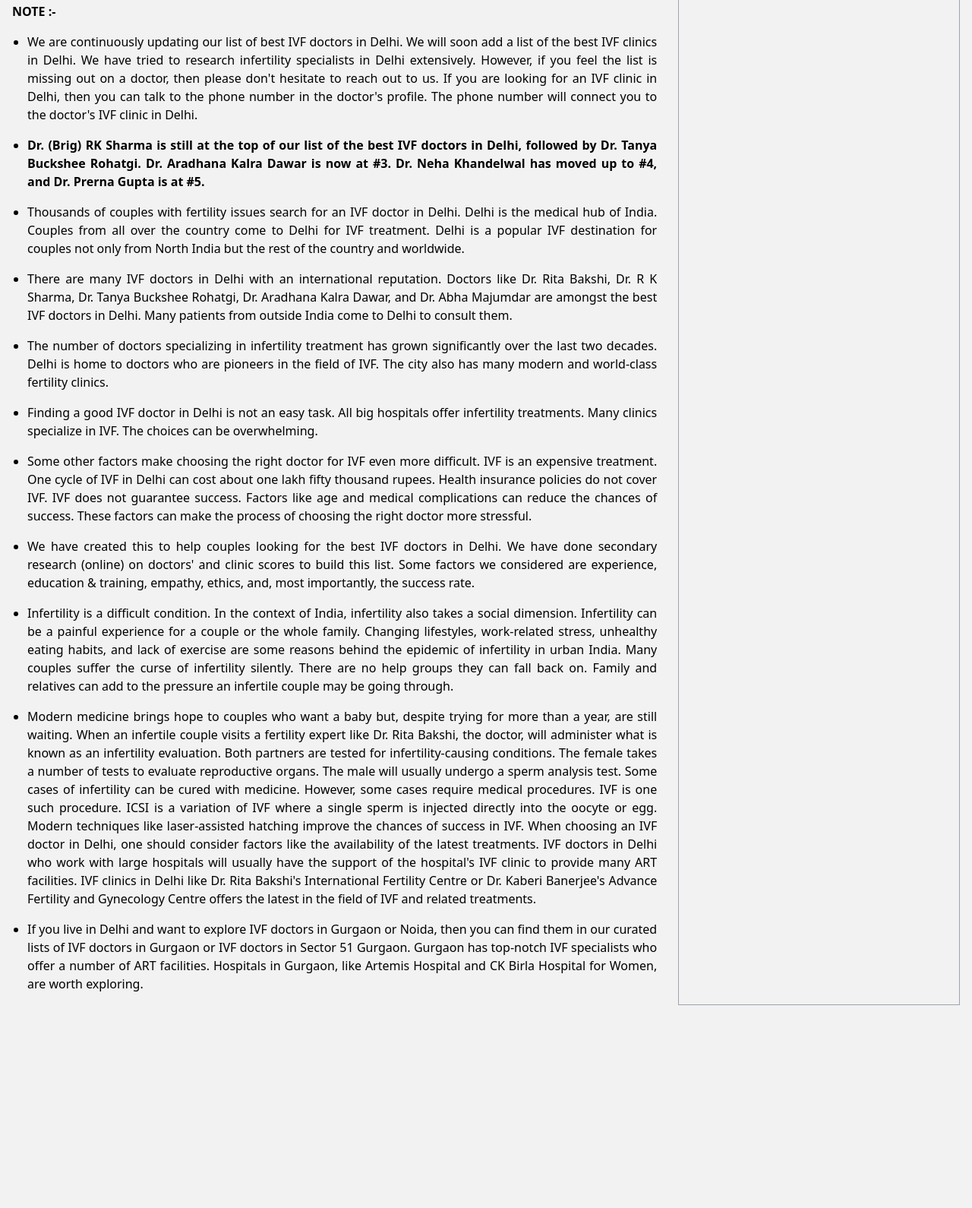
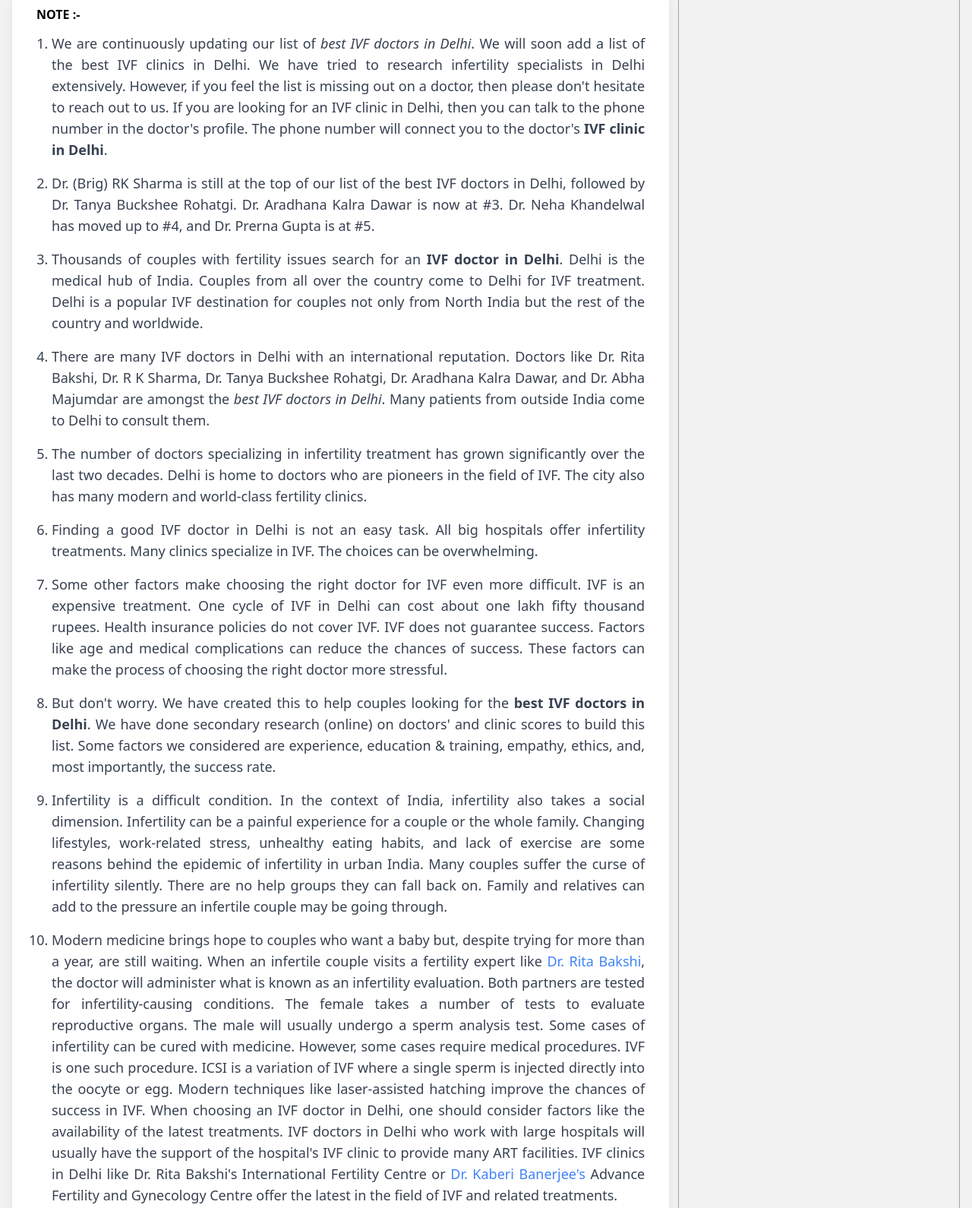
Before and after one commit to Pinak-Idea-Lab-Private-Limited/doctorCard-collectionPage, a website: page index.html in a window 1280 px wide. Shown: the part 2763-4353 px from the top of the page at 76% size. Before the commit the page ends 4086 px from the top, so only its background shows below. Drawn offline with nearby package versions, Linux system fonts and the light colour scheme.

Commit message:
changes: note bottom content

```diff
--- a/index.html
+++ b/index.html
@@ -2183,81 +2183,59 @@
 
       </div>
 
-      <div class=" max-w-7xl mx-auto py-4 pr-4">
-        <h2 class="font-bold">NOTE :-</h2>
-        <ul class="list-disc pl-5">
-          <li class="text-justify mt-4">
-            We are continuously updating our list of best IVF doctors in Delhi. We will soon add a list of the best IVF
-            clinics in Delhi. We have tried to research infertility specialists in Delhi extensively. However, if you
-            feel the list is missing out on a doctor, then please don't hesitate to reach out to us. If you are looking
-            for an IVF clinic in Delhi, then you can talk to the phone number in the doctor's profile. The phone number
-            will connect you to the doctor's IVF clinic in Delhi.
-          </li>
-          <li class="text-justify mt-4 font-bold">
-            Dr. (Brig) RK Sharma is still at the top of our list of the best IVF doctors in Delhi, followed by Dr. Tanya
-            Buckshee Rohatgi. Dr. Aradhana Kalra Dawar is now at #3. Dr. Neha Khandelwal has moved up to #4, and Dr.
-            Prerna Gupta is at #5.
-          </li>
-          <li class="text-justify mt-4">
-            Thousands of couples with fertility issues search for an IVF doctor in Delhi. Delhi is the medical hub of
-            India. Couples from all over the country come to Delhi for IVF treatment. Delhi is a popular IVF destination
-            for couples not only from North India but the rest of the country and worldwide.
-          </li>
-          <li class="text-justify mt-4">
-            There are many IVF doctors in Delhi with an international reputation. Doctors like Dr. Rita Bakshi, Dr. R K
-            Sharma, Dr. Tanya Buckshee Rohatgi, Dr. Aradhana Kalra Dawar, and Dr. Abha Majumdar are amongst the best IVF
-            doctors in Delhi. Many patients from outside India come to Delhi to consult them.
-          </li>
-          <li class="text-justify mt-4">
-            The number of doctors specializing in infertility treatment has grown significantly over the last two
-            decades. Delhi is home to doctors who are pioneers in the field of IVF. The city also has many modern and
-            world-class fertility clinics.
-          </li>
-          <li class="text-justify mt-4">
-            Finding a good IVF doctor in Delhi is not an easy task. All big hospitals offer infertility treatments. Many
-            clinics specialize in IVF. The choices can be overwhelming.
-          </li>
-          <li class="text-justify mt-4">
-            Some other factors make choosing the right doctor for IVF even more difficult. IVF is an expensive
-            treatment. One cycle of IVF in Delhi can cost about one lakh fifty thousand rupees. Health insurance
-            policies do not cover IVF. IVF does not guarantee success. Factors like age and medical complications can
-            reduce the chances of success. These factors can make the process of choosing the right doctor more
-            stressful.
-          </li>
-          <li class="text-justify mt-4">
-            We have created this to help couples looking for the best IVF doctors in Delhi. We have done secondary
-            research (online) on doctors' and clinic scores to build this list. Some factors we considered are
-            experience, education & training, empathy, ethics, and, most importantly, the success rate.
-          </li>
-          <li class="text-justify mt-4">
-            Infertility is a difficult condition. In the context of India, infertility also takes a social dimension.
-            Infertility can be a painful experience for a couple or the whole family. Changing lifestyles, work-related
-            stress, unhealthy eating habits, and lack of exercise are some reasons behind the epidemic of infertility in
-            urban India. Many couples suffer the curse of infertility silently. There are no help groups they can fall
-            back on. Family and relatives can add to the pressure an infertile couple may be going through.
-          </li>
-          <li class="text-justify mt-4">
-            Modern medicine brings hope to couples who want a baby but, despite trying for more than a year, are still
-            waiting. When an infertile couple visits a fertility expert like Dr. Rita Bakshi, the doctor, will
-            administer what is known as an infertility evaluation. Both partners are tested for infertility-causing
-            conditions. The female takes a number of tests to evaluate reproductive organs. The male will usually
-            undergo a sperm analysis test. Some cases of infertility can be cured with medicine. However, some cases
-            require medical procedures. IVF is one such procedure. ICSI is a variation of IVF where a single sperm is
-            injected directly into the oocyte or egg. Modern techniques like laser-assisted hatching improve the chances
-            of success in IVF. When choosing an IVF doctor in Delhi, one should consider factors like the availability
-            of the latest treatments. IVF doctors in Delhi who work with large hospitals will usually have the support
-            of the hospital's IVF clinic to provide many ART facilities. IVF clinics in Delhi like Dr. Rita Bakshi's
-            International Fertility Centre or Dr. Kaberi Banerjee's Advance Fertility and Gynecology Centre offers the
-            latest in the field of IVF and related treatments.
-          </li>
-          <li class="text-justify mt-4">
-            If you live in Delhi and want to explore IVF doctors in Gurgaon or Noida, then you can find them in our
-            curated lists of IVF doctors in Gurgaon or IVF doctors in Sector 51 Gurgaon. Gurgaon has top-notch IVF
-            specialists who offer a number of ART facilities. Hospitals in Gurgaon, like Artemis Hospital and CK Birla
-            Hospital for Women, are worth exploring.
-          </li>
-        </ul>
+      <div class=" bg-white lg:rounded-lg shadow-lg  max-w-7xl mx-auto pt-5 pb-6 px-5 lg:px-8 mb-4">
+        <div class="pb-3">
+
+          <strong >NOTE :-</strong>
+        </div>
+          <ol class="list-decimal pl-5">
+              <li class="mb-4 text-gray-700 text-justify text-lg">
+                   We are continuously updating our list of <em class="italic">best IVF doctors in Delhi</em>. We will soon add a list of the best IVF clinics in Delhi. We have tried to research infertility specialists in Delhi extensively. However, if you feel the list is missing out on a doctor, then please don't hesitate to reach out to us. If you are looking for an IVF clinic in Delhi, then you can talk to the phone number in the doctor's profile. The phone number will connect you to the doctor's <strong class="font-bold">IVF clinic in Delhi</strong>.
+              </li>
+
+              <li class="mb-4 text-gray-700 text-justify text-lg">
+                  Dr. (Brig) RK Sharma is still at the top of our list of the best IVF doctors in Delhi, followed by Dr. Tanya Buckshee Rohatgi. Dr. Aradhana Kalra Dawar is now at #3. Dr. Neha Khandelwal has moved up to #4, and Dr. Prerna Gupta is at #5.
+              </li>
+
+              <li class="mb-4 text-gray-700 text-justify text-lg">
+                  Thousands of couples with fertility issues search for an <strong class="font-bold">IVF doctor in Delhi</strong>. Delhi is the medical hub of India. Couples from all over the country come to Delhi for IVF treatment. Delhi is a popular IVF destination for couples not only from North India but the rest of the country and worldwide.
+              </li>
+
+              <li class="mb-4 text-gray-700 text-justify text-lg">
+                  There are many IVF doctors in Delhi with an international reputation. Doctors like Dr. Rita Bakshi, Dr. R K Sharma, Dr. Tanya Buckshee Rohatgi, Dr. Aradhana Kalra Dawar, and Dr. Abha Majumdar are amongst the <em class="italic">best IVF doctors in Delhi</em>. Many patients from outside India come to Delhi to consult them.
+              </li>
+
+              <li class="mb-4 text-gray-700 text-justify text-lg">
+                  The number of doctors specializing in infertility treatment has grown significantly over the last two decades. Delhi is home to doctors who are pioneers in the field of IVF. The city also has many modern and world-class fertility clinics.
+              </li>
+
+              <li class="mb-4 text-gray-700 text-justify text-lg">
+                  Finding a good IVF doctor in Delhi is not an easy task. All big hospitals offer infertility treatments. Many clinics specialize in IVF. The choices can be overwhelming.
+              </li>
+
+              <li class="mb-4 text-gray-700 text-justify text-lg">
+                  Some other factors make choosing the right doctor for IVF even more difficult. IVF is an expensive treatment. One cycle of IVF in Delhi can cost about one lakh fifty thousand rupees. Health insurance policies do not cover IVF. IVF does not guarantee success. Factors like age and medical complications can reduce the chances of success. These factors can make the process of choosing the right doctor more stressful.
+              </li>
+
+              <li class="mb-4 text-gray-700 text-justify text-lg">
+                  But don't worry. We have created this to help couples looking for the <strong class="font-bold">best IVF doctors in Delhi</strong>. We have done secondary research (online) on doctors' and clinic scores to build this list. Some factors we considered are experience, education &amp; training, empathy, ethics, and, most importantly, the success rate.
+              </li>
+
+              <li class="mb-4 text-gray-700 text-justify text-lg">
+                  Infertility is a difficult condition. In the context of India, infertility also takes a social dimension. Infertility can be a painful experience for a couple or the whole family. Changing lifestyles, work-related stress, unhealthy eating habits, and lack of exercise are some reasons behind the epidemic of infertility in urban India. Many couples suffer the curse of infertility silently. There are no help groups they can fall back on. Family and relatives can add to the pressure an infertile couple may be going through.
+              </li>
+
+              <li class="mb-4 text-gray-700 text-justify text-lg">
+                  Modern medicine brings hope to couples who want a baby but, despite trying for more than a year, are still waiting. When an infertile couple visits a fertility expert like <a href="https://www.pregawish.com/doctors/dr-rita-bakshi" class="text-blue-500 hover:underline">Dr. Rita Bakshi</a>, the doctor will administer what is known as an infertility evaluation. Both partners are tested for infertility-causing conditions. The female takes a number of tests to evaluate reproductive organs. The male will usually undergo a sperm analysis test. Some cases of infertility can be cured with medicine. However, some cases require medical procedures. IVF is one such procedure. ICSI is a variation of IVF where a single sperm is injected directly into the oocyte or egg. Modern techniques like laser-assisted hatching improve the chances of success in IVF. When choosing an IVF doctor in Delhi, one should consider factors like the availability of the latest treatments. IVF doctors in Delhi who work with large hospitals will usually have the support of the hospital's IVF clinic to provide many ART facilities. IVF clinics in Delhi like Dr. Rita Bakshi's International Fertility Centre or <a href="https://www.pregawish.com/doctors/dr-kaberi-banerjee" class="text-blue-500 hover:underline">Dr. Kaberi Banerjee's</a> Advance Fertility and Gynecology Centre offer the latest in the field of IVF and related treatments.
+              </li>
+
+              <li class="mb-4 text-gray-700 text-justify text-lg">
+                  If you live in Delhi and want to explore IVF doctors in Gurgaon or Noida, then you can find them in our curated lists of <a href="https://www.pregawish.com/collections/best-ivf-doctors-in-gurgaon" class="text-blue-500 hover:underline">IVF doctors in Gurgaon</a> or <a href="https://www.pregawish.com/collections/ivf-doctors-sector-51-gurgaon" class="text-blue-500 hover:underline">IVF doctors in Sector 51 Gurgaon</a>. Gurgaon has top-notch IVF specialists who offer a number of ART facilities. Hospitals in Gurgaon, like Artemis Hospital and CK Birla Hospital for Women, are worth exploring.
+              </li>
+          </ol>
+
       </div>
+
 
 
 
```
Also changed, not shown: dist/output.css.
